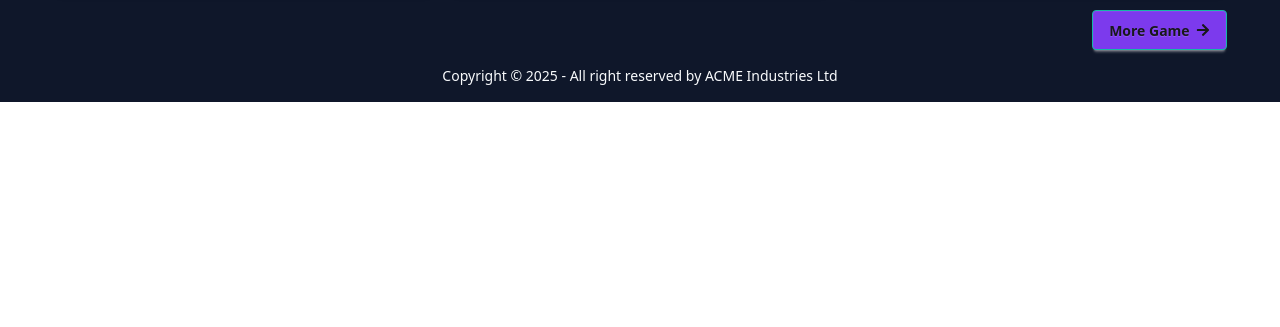
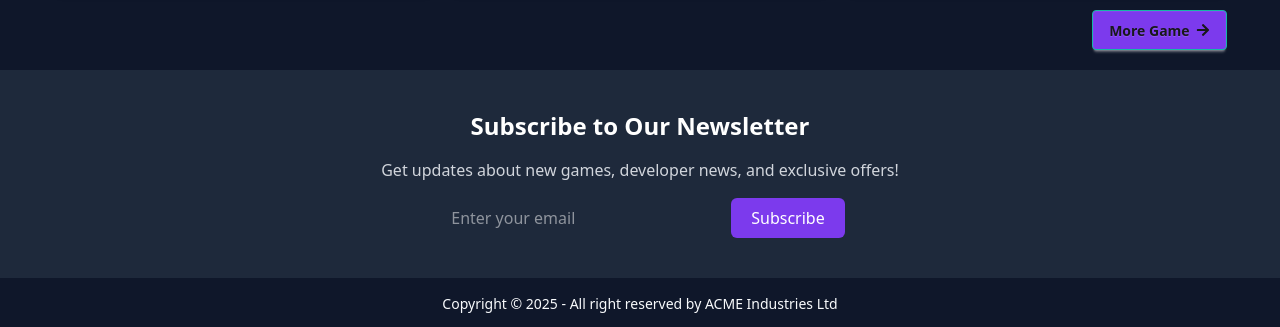
Before and after one commit to siam-khan-alt/lotus-play-store, a React (Vite) app: page / in a window 1280 px wide. Shown: the part 1518-1845 px from the top of the page. Before the commit the page ends 1620 px from the top, so only its background shows below. Built offline with nearby package versions, Linux system fonts and the light colour scheme.

Commit message:
add newsleter section

```diff
--- /dev/null
+++ b/src/Components/Newslater.jsx
@@ -0,0 +1,30 @@
+import React from "react";
+
+const Newslater = () => {
+  return (
+    <div>
+      <div className="bg-[#1E293B] text-white py-10 mt-5">
+        <div className="w-11/12 mx-auto text-center space-y-4">
+          <h2 className="text-2xl font-bold">Subscribe to Our Newsletter</h2>
+          <p className="text-gray-300">
+            Get updates about new games, developer news, and exclusive
+            offers!
+          </p>
+
+          <div className="flex flex-col md:flex-row justify-center items-center mt-4 gap-2 ">
+            <input
+              type="email"
+              placeholder="Enter your email"
+              className="px-4 py-2 rounded-md w-72 text-white"
+            />
+            <button className="px-5 py-2 bg-[#7C3AED] rounded-md hover:bg-[#6D28D9] transition">
+              Subscribe
+            </button>
+          </div>
+        </div>
+      </div>
+    </div>
+  );
+};
+
+export default Newslater;
--- a/src/Pages/Home.jsx
+++ b/src/Pages/Home.jsx
@@ -4,6 +4,7 @@ import Slider from "../Components/Slider";
 import Popular from "../Components/Popular";
 import { useLoaderData } from "react-router";
 import { FaArrowRight } from "react-icons/fa";
+import Newslater from "../Components/Newslater";
 
 const Home = () => {
     const data = useLoaderData()
@@ -30,6 +31,7 @@ const Home = () => {
         <button className=" btn hover:bg-[#6D28D9] border-[#14B8A6]
   bg-[#7C3AED]">More Game <FaArrowRight/></button>
       </div>
+      <Newslater></Newslater>
     </div>
   );
 };
```
